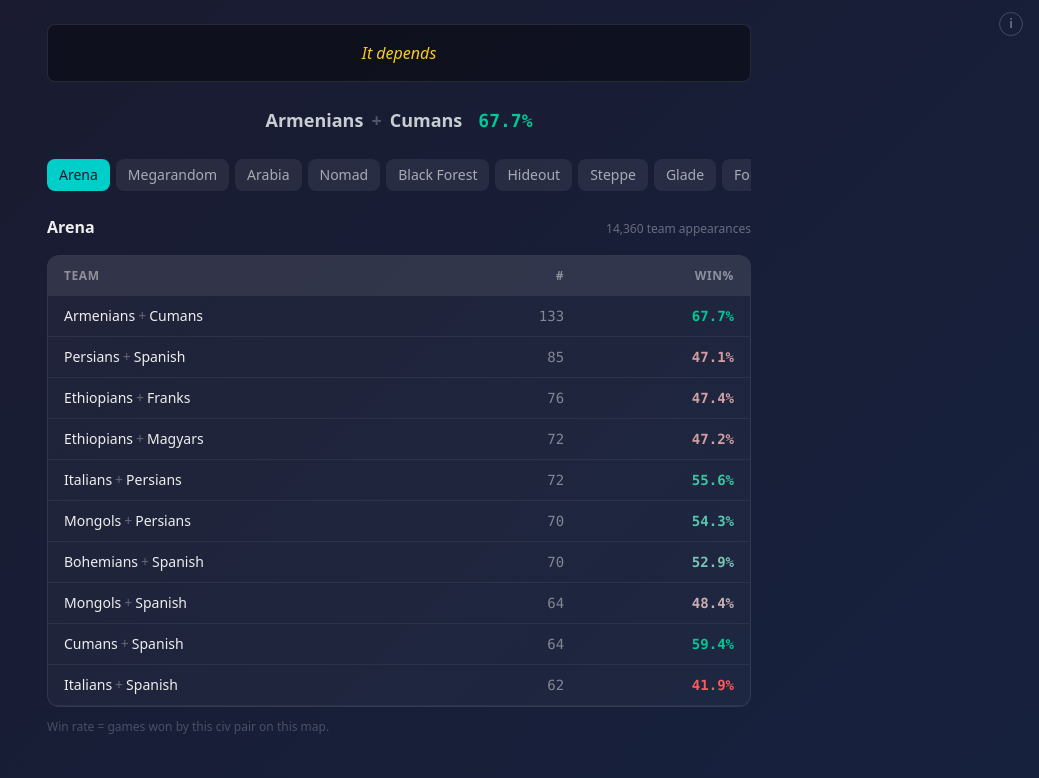
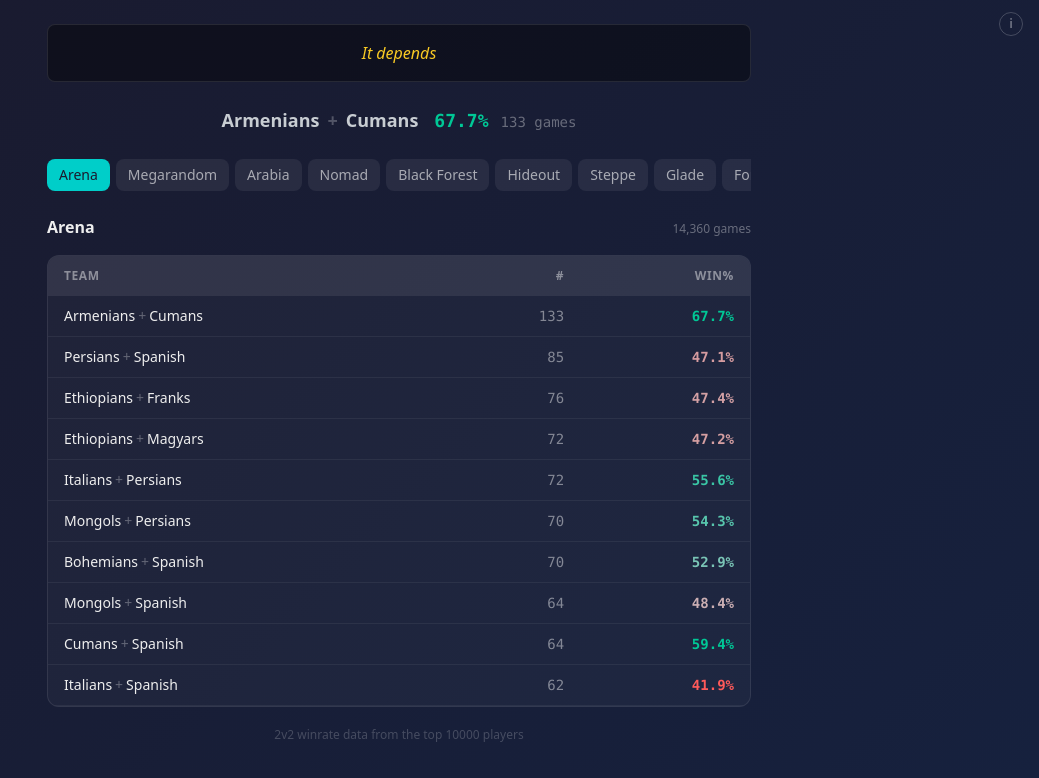
Before and after one commit to robpob10/aoe2v2, a Next.js app: page / in a window 1280 px wide. Shown: the top 778 px of the page, without its empty margins (241-1280 px from the left). Built offline with nearby package versions, Linux system fonts and the light colour scheme.

Commit message:
feat: footer info bar, games played in best combo, rename team appearances to games

```diff
--- a/src/components/StatsView.tsx
+++ b/src/components/StatsView.tsx
@@ -224,6 +224,9 @@ export default function StatsView() {
             >
               {(bestValueCombo.winrate * 100).toFixed(1)}%
             </span>
+            <span className="ml-3 font-mono text-sm" style={{ color: 'rgba(255,255,255,0.35)' }}>
+              {bestValueCombo.games} games
+            </span>
           </div>
         )}
 
@@ -269,7 +272,7 @@ export default function StatsView() {
                 {formatMapName(selectedMap)}
               </h2>
               <span className="text-xs" style={{ color: 'rgba(255,255,255,0.35)' }}>
-                {currentMap.total_appearances.toLocaleString()} team appearances
+                {currentMap.total_appearances.toLocaleString()} games
               </span>
             </div>
 
@@ -298,11 +301,13 @@ export default function StatsView() {
               </div>
             </div>
 
-            <p className="text-xs mt-3" style={{ color: 'rgba(255,255,255,0.22)' }}>
-              Win rate = games won by this civ pair on this map.
-            </p>
           </div>
         )}
+
+        {/* Footer info bar */}
+        <p className="text-xs text-center pb-4" style={{ color: 'rgba(255,255,255,0.2)' }}>
+          2v2 winrate data from the top 10000 players
+        </p>
       </main>
     </div>
   );
```
